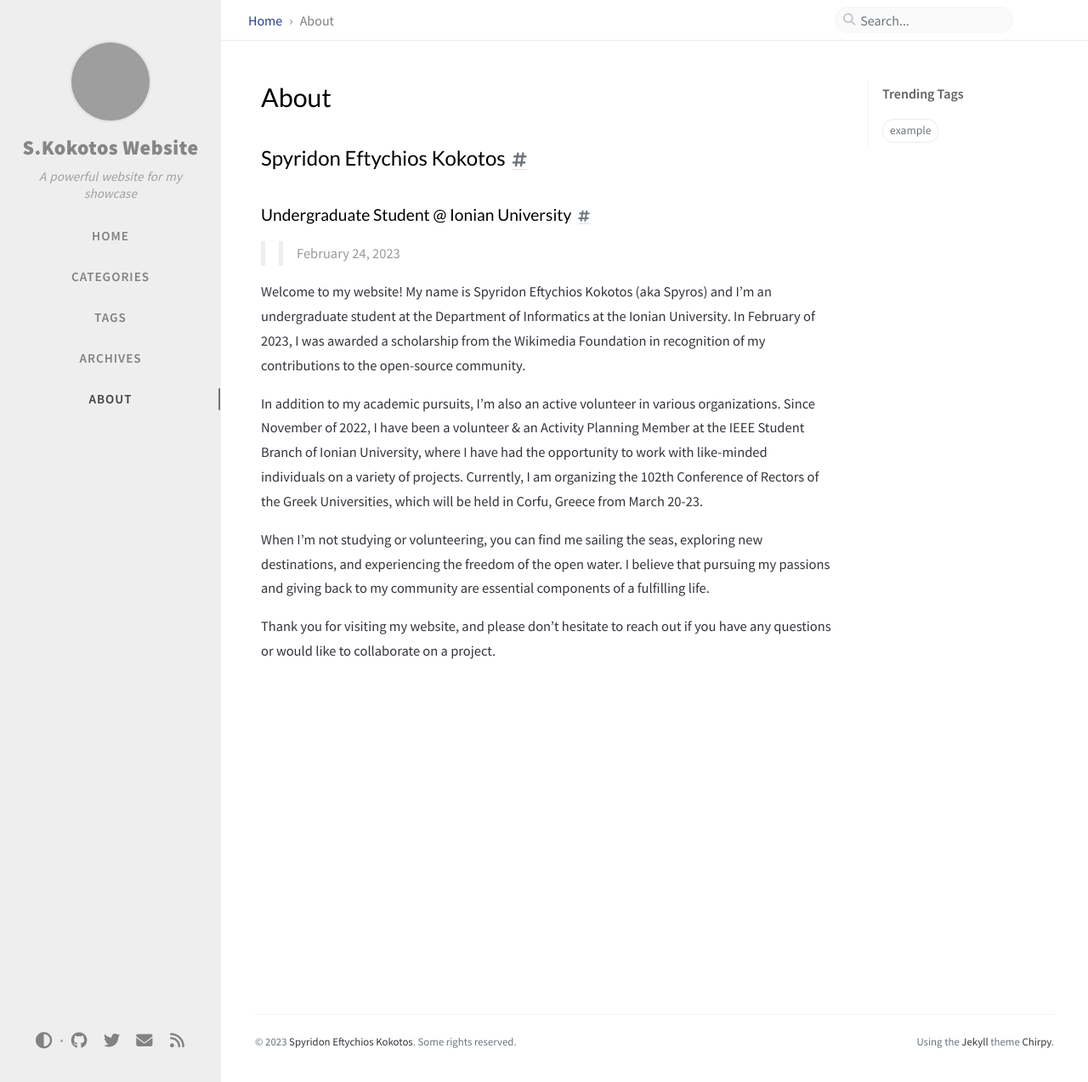
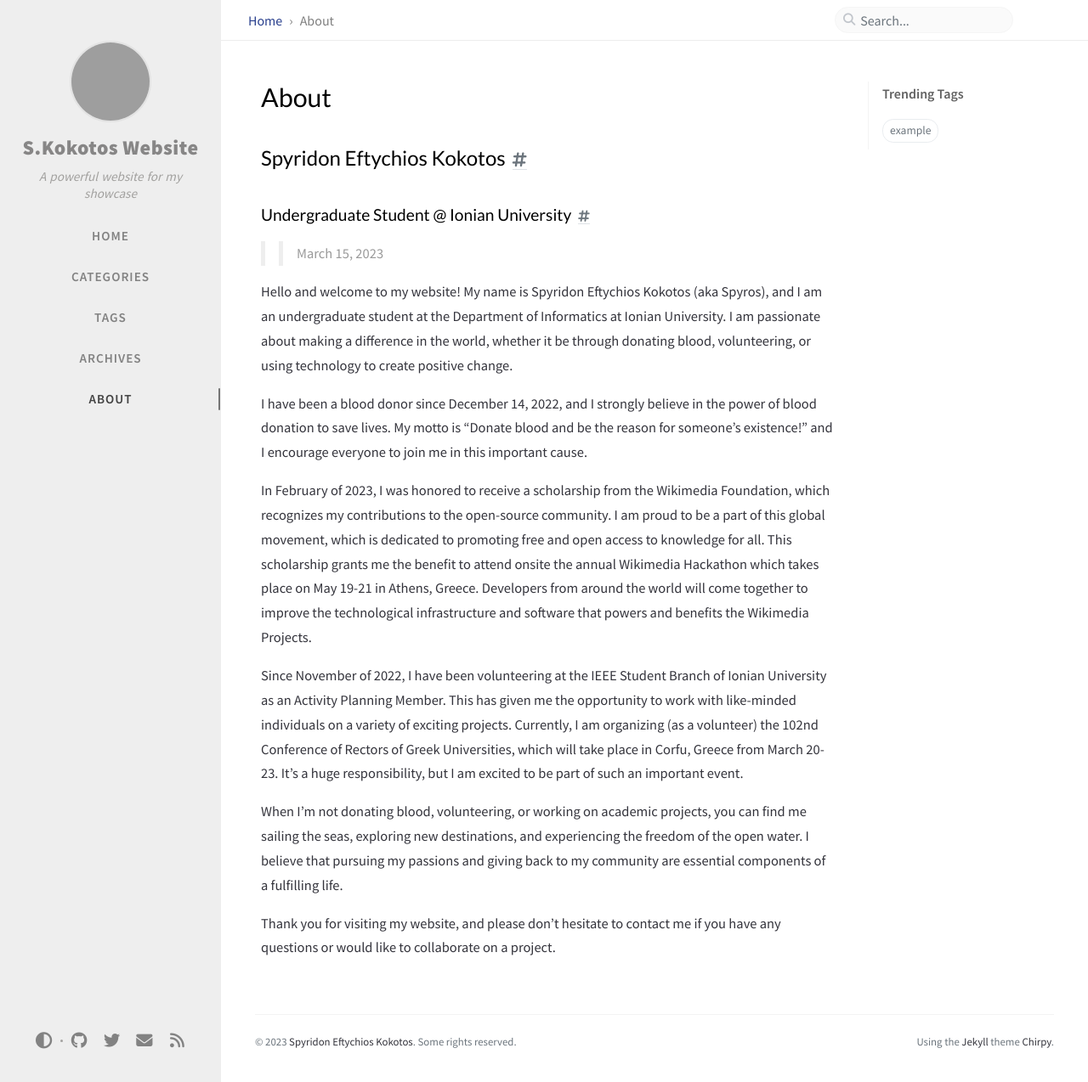
Before and after one commit to Greekforce1821/greekforce1821.github.io, a Jekyll site: the page built from _tabs/about.md, in a window 1280 px wide and 1274 px high. Shown: the whole window at 85% size. Built offline with Jekyll 4.4.1, drawn with Linux system fonts in a browser that asks for light colours; comment, search, counter and statistics services are not loaded; grey boxes are pictures that could not be loaded.

```diff
--- a/_tabs/about.md
+++ b/_tabs/about.md
@@ -6,12 +6,16 @@ order: 4
 ## Spyridon Eftychios Kokotos
 
 ### Undergraduate Student @ Ionian University
->> February 24, 2023
+>> March 15, 2023
 
-Welcome to my website! My name is Spyridon Eftychios Kokotos (aka Spyros) and I'm an undergraduate student at the Department of Informatics at the Ionian University. In February of 2023, I was awarded a scholarship from the Wikimedia Foundation in recognition of my contributions to the open-source community.
+Hello and welcome to my website! My name is Spyridon Eftychios Kokotos (aka Spyros), and I am an undergraduate student at the Department of Informatics at Ionian University. I am passionate about making a difference in the world, whether it be through donating blood, volunteering, or using technology to create positive change.
 
-In addition to my academic pursuits, I'm also an active volunteer in various organizations. Since November of 2022, I have been a volunteer & an Activity Planning Member at the IEEE Student Branch of Ionian University, where I have had the opportunity to work with like-minded individuals on a variety of projects. Currently, I am organizing the 102th Conference of Rectors of the Greek Universities, which will be held in Corfu, Greece from March 20-23.
+I have been a blood donor since December 14, 2022, and I strongly believe in the power of blood donation to save lives. My motto is "Donate blood and be the reason for someone's existence!" and I encourage everyone to join me in this important cause.
 
-When I'm not studying or volunteering, you can find me sailing the seas, exploring new destinations, and experiencing the freedom of the open water. I believe that pursuing my passions and giving back to my community are essential components of a fulfilling life.
+In February of 2023, I was honored to receive a scholarship from the Wikimedia Foundation, which recognizes my contributions to the open-source community. I am proud to be a part of this global movement, which is dedicated to promoting free and open access to knowledge for all. This scholarship grants me the benefit to attend onsite the annual Wikimedia Hackathon which takes place on May 19-21 in Athens, Greece. Developers from around the world will come together to improve the technological infrastructure and software that powers and benefits the Wikimedia Projects.
 
-Thank you for visiting my website, and please don't hesitate to reach out if you have any questions or would like to collaborate on a project.
+Since November of 2022, I have been volunteering at the IEEE Student Branch of Ionian University as an Activity Planning Member. This has given me the opportunity to work with like-minded individuals on a variety of exciting projects. Currently, I am organizing (as a volunteer) the 102nd Conference of Rectors of Greek Universities, which will take place in Corfu, Greece from March 20-23. It's a huge responsibility, but I am excited to be part of such an important event.
+
+When I'm not donating blood, volunteering, or working on academic projects, you can find me sailing the seas, exploring new destinations, and experiencing the freedom of the open water. I believe that pursuing my passions and giving back to my community are essential components of a fulfilling life.
+
+Thank you for visiting my website, and please don't hesitate to contact me if you have any questions or would like to collaborate on a project.
```
